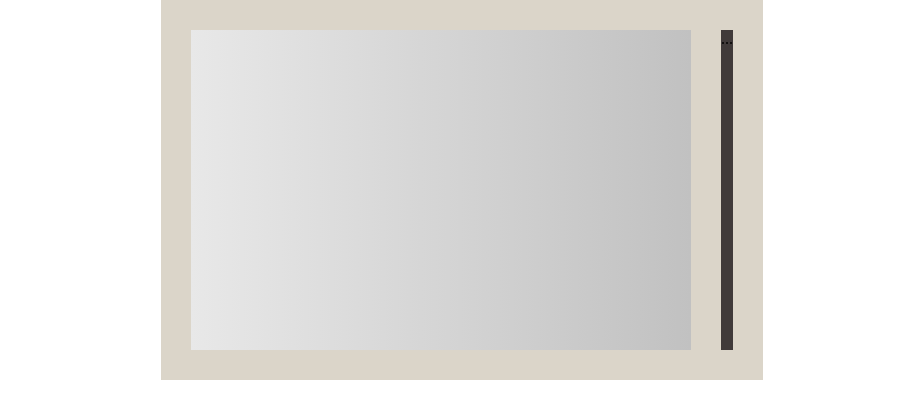
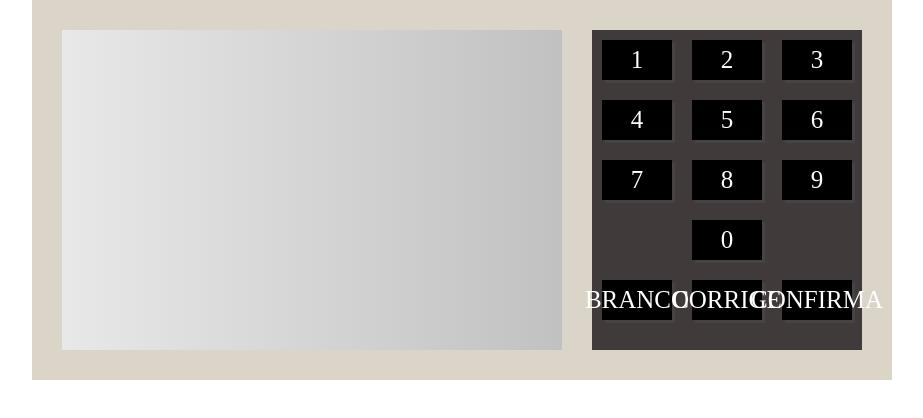
Before and after one commit to gilmargjs/urna_eletronica, a plain HTML site: page index.html in a window 1280 px wide. Shown: the whole page, without its empty margins (178-1101 px from the left). Drawn offline with Linux system fonts and the light colour scheme.

Commit message:
configuraçao dos botoes

```diff
--- a/index.html
+++ b/index.html
@@ -13,7 +13,33 @@
 
         </div>
         <div class="teclado">
-            ...
+            <div class="teclado--linha">
+                <div class="teclado--botao">1</div>
+                <div class="teclado--botao">2</div>
+                <div class="teclado--botao">3</div>
+            </div>
+
+            <div class="teclado--linha">
+                <div class="teclado--botao">4</div>
+                <div class="teclado--botao">5</div>
+                <div class="teclado--botao">6</div>
+            </div>
+
+            <div class="teclado--linha">
+                <div class="teclado--botao">7</div>
+                <div class="teclado--botao">8</div>
+                <div class="teclado--botao">9</div>
+            </div>
+
+            <div class="teclado--linha">
+                <div class="teclado--botao">0</div>
+            </div>
+
+            <div class="teclado--linha">
+                <div class="teclado--botao">BRANCO</div>
+                <div class="teclado--botao">CORRIGE</div>
+                <div class="teclado--botao">CONFIRMA</div>
+            </div>
         </div>
     </div>
 
--- a/style.css
+++ b/style.css
@@ -23,9 +23,33 @@ background: linear-gradient(to right, #E8E8E8 ,#C1C1C1);
 }
 
 
+
 .teclado{
 background-color: #403A3A;
 /* afastando o teclado da tela */
 margin-left: 30px;
 
 }
+
+
+.teclado--linha{
+    display: flex;
+    justify-content: center;
+}
+
+
+.teclado--botao{
+    width: 70px;
+    height: 40px;
+    background-color: #000;
+    color: #fff;
+    font-size: 25px;
+    display: flex;
+    justify-content: center;
+    align-items: center;
+    margin: 10px;
+    /* mudar formato do mouse encima do botão */
+    cursor: pointer;
+    /* para deixar uma sobra  */
+    box-shadow: 3px 3px 0px #5555;
+}
```
